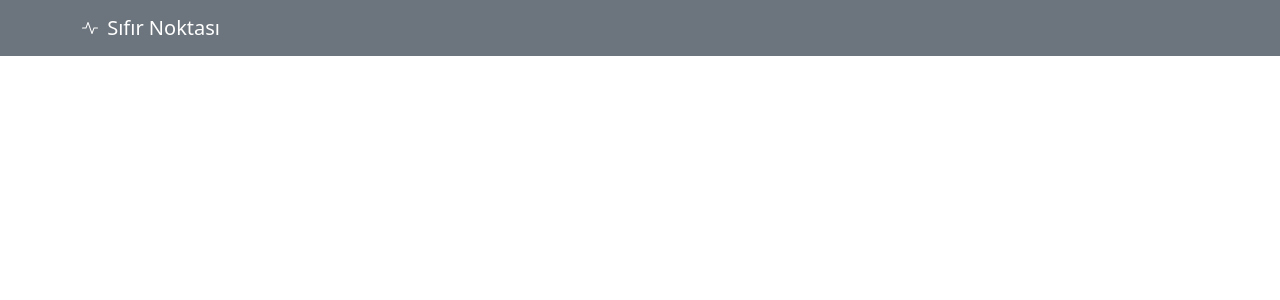
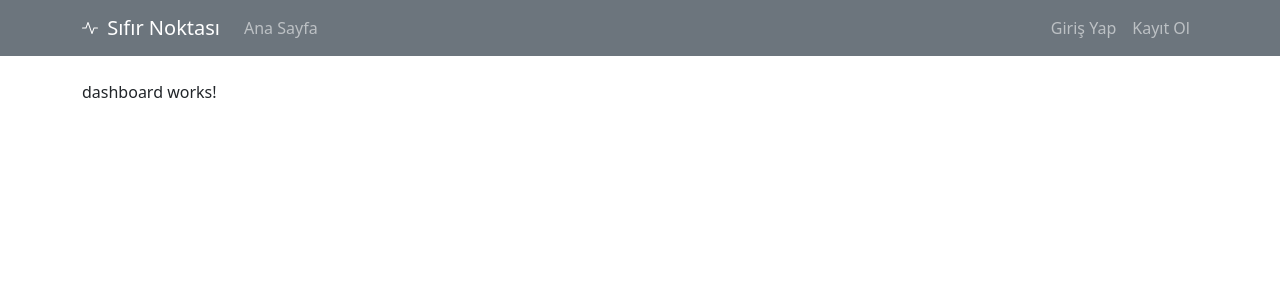
Before and after one commit to trvani/BlogApp, an Angular app: page / in a window 1280 px wide. Shown: the top 300 px of the page. Built offline with nearby package versions, Linux system fonts and the light colour scheme.

Commit message:
Navbar ve Router oluştu
Navbar ve Router ayağa kaldırıldı.
Navbarda en son collapsable metod uygulandı.
Router'a linkler ve yollar eklendi.

```diff
--- a/angular.json
+++ b/angular.json
@@ -27,6 +27,7 @@
               "src/assets"
             ],
             "styles": [
+              "node_modules/bootstrap/dist/css/bootstrap.min.css",
               "src/styles.css",
               "./node_modules/font-awesome/css/font-awesome.css",
               "./node_modules/bootstrap/dist/css/bootstrap.css"
@@ -35,6 +36,7 @@
               "./node_modules/jquery/dist/jquery.js",
               "./node_modules/popper.js/dist/umd/popper.js",
               "./node_modules/bootstrap/dist/js/bootstrap.js"
+
             ]
           },
           "configurations": {
--- a/package.json
+++ b/package.json
@@ -15,9 +15,12 @@
     "@angular/compiler": "~13.3.0",
     "@angular/core": "~13.3.0",
     "@angular/forms": "~13.3.0",
+    "@angular/localize": "~13.3.0",
     "@angular/platform-browser": "~13.3.0",
     "@angular/platform-browser-dynamic": "~13.3.0",
     "@angular/router": "~13.3.0",
+    "@ng-bootstrap/ng-bootstrap": "^12.1.2",
+    "@popperjs/core": "^2.10.2",
     "bootstrap": "^5.2.1",
     "bootstrap-icons": "^1.9.1",
     "font-awesome": "^4.7.0",
--- a/src/app/app-routing.module.ts
+++ b/src/app/app-routing.module.ts
@@ -1,7 +1,27 @@
 import { NgModule } from '@angular/core';
 import { RouterModule, Routes } from '@angular/router';
 
-const routes: Routes = [];
+import { DashboardComponent } from './components/dashboard/dashboard.component';
+import { LoginComponent } from './components/login/login.component';
+import { RegisterComponent } from './components/register/register.component';
+import { AddPostComponent } from './components/add-post/add-post.component';
+import { EditPostComponent } from './components/edit-post/edit-post.component';
+import { PostDetailsComponent } from './components/post-details/post-details.component';
+import { SettingsComponent } from './components/settings/settings.component';
+import { NotFoundComponent } from './components/not-found/not-found.component';
+
+
+const routes: Routes = [
+  {path : '', component:DashboardComponent},
+  {path : 'login', component:LoginComponent},
+  {path : 'register', component:RegisterComponent},
+  {path : 'post/add', component:AddPostComponent},
+  {path : 'post/edit/:id', component:EditPostComponent},
+  {path : 'post/:id', component:PostDetailsComponent},
+  {path : 'settings', component:SettingsComponent},
+  {path : '**', component:NotFoundComponent},
+
+];
 
 @NgModule({
   imports: [RouterModule.forRoot(routes)],
--- a/src/app/app.component.html
+++ b/src/app/app.component.html
@@ -1,4 +1,4 @@
 <app-navbar></app-navbar>
 <div class="container">
-
+    <router-outlet></router-outlet>
 </div>
--- a/src/app/app.module.ts
+++ b/src/app/app.module.ts
@@ -13,6 +13,7 @@ import { LoginComponent } from './components/login/login.component';
 import { RegisterComponent } from './components/register/register.component';
 import { SettingsComponent } from './components/settings/settings.component';
 import { NotFoundComponent } from './components/not-found/not-found.component';
+import { NgbModule } from '@ng-bootstrap/ng-bootstrap';
 
 @NgModule({
   declarations: [
@@ -30,7 +31,8 @@ import { NotFoundComponent } from './components/not-found/not-found.component';
   ],
   imports: [
     BrowserModule,
-    AppRoutingModule
+    AppRoutingModule,
+    NgbModule
   ],
   providers: [],
   bootstrap: [AppComponent]
--- a/src/app/components/navbar/navbar.component.html
+++ b/src/app/components/navbar/navbar.component.html
@@ -1,15 +1,34 @@
+
 <nav class="navbar navbar-expand-md navbar-dark bg-secondary mb-4">
   <div class="container">
-
-    <a href="#" class="navbar-brand">
+    <a href="" class="navbar-brand">
       <svg width="20" height="20" fill="currentColor" class="bi bi-activity" viewBox="0 0 20 20">
         <path fill-rule="evenodd" d="M6 2a.5.5 0 0 1 .47.33L10 12.036l1.53-4.208A.5.5 0 0 1 12 7.5h3.5a.5.5 0 0 1 0 1h-3.15l-1.88 5.17a.5.5 0 0 1-.94 0L6 3.964 4.47 8.171A.5.5 0 0 1 4 8.5H.5a.5.5 0 0 1 0-1h3.15l1.88-5.17A.5.5 0 0 1 6 2Z"/>
       </svg>
       Sıfır Noktası
     </a>
 
-    <button class="navbar-toggler" type="button" data-toggle="collapse" data-target="#navbarMain">
+    <button class="navbar-toggler" type="button" data-toggle="collapse" data-target="#navbarMain" (click)="isMenuCollapsed = !isMenuCollapsed">
       <span class="navbar-toggler-icon"></span>
     </button>
+
+    <div class="collapse navbar-collapse justify-content-between" [ngbCollapse]="isMenuCollapsed" id="navbarMain">
+      <ul class="navbar-nav ml-auto">
+        <li class="nav-item">
+          <a routerLink="/" class="nav-link">Ana Sayfa</a>
+        </li>
+
+      </ul>
+
+      <ul class="navbar-nav mr-auto">
+        <li class="nav-item">
+          <a routerLink="/login" class="nav-link">Giriş Yap </a>
+        </li>
+        <li class="nav-item">
+          <a routerLink="/register" class="nav-link">Kayıt Ol </a>
+        </li>
+      </ul>
+
+    </div>
   </div>
 </nav>
--- a/src/app/components/navbar/navbar.component.ts
+++ b/src/app/components/navbar/navbar.component.ts
@@ -6,6 +6,7 @@ import { Component, OnInit } from '@angular/core';
   styleUrls: ['./navbar.component.css']
 })
 export class NavbarComponent implements OnInit {
+  isMenuCollapsed: boolean = false;
 
   constructor() { }
 
--- a/src/polyfills.ts
+++ b/src/polyfills.ts
@@ -1,3 +1,7 @@
+/***************************************************************************************************
+ * Load `$localize` onto the global scope - used if i18n tags appear in Angular templates.
+ */
+import '@angular/localize/init';
 /**
  * This file includes polyfills needed by Angular and is loaded before the app.
  * You can add your own extra polyfills to this file.
```
Also changed, not shown: 1 other file (tests, documents, lock files or other folders).
